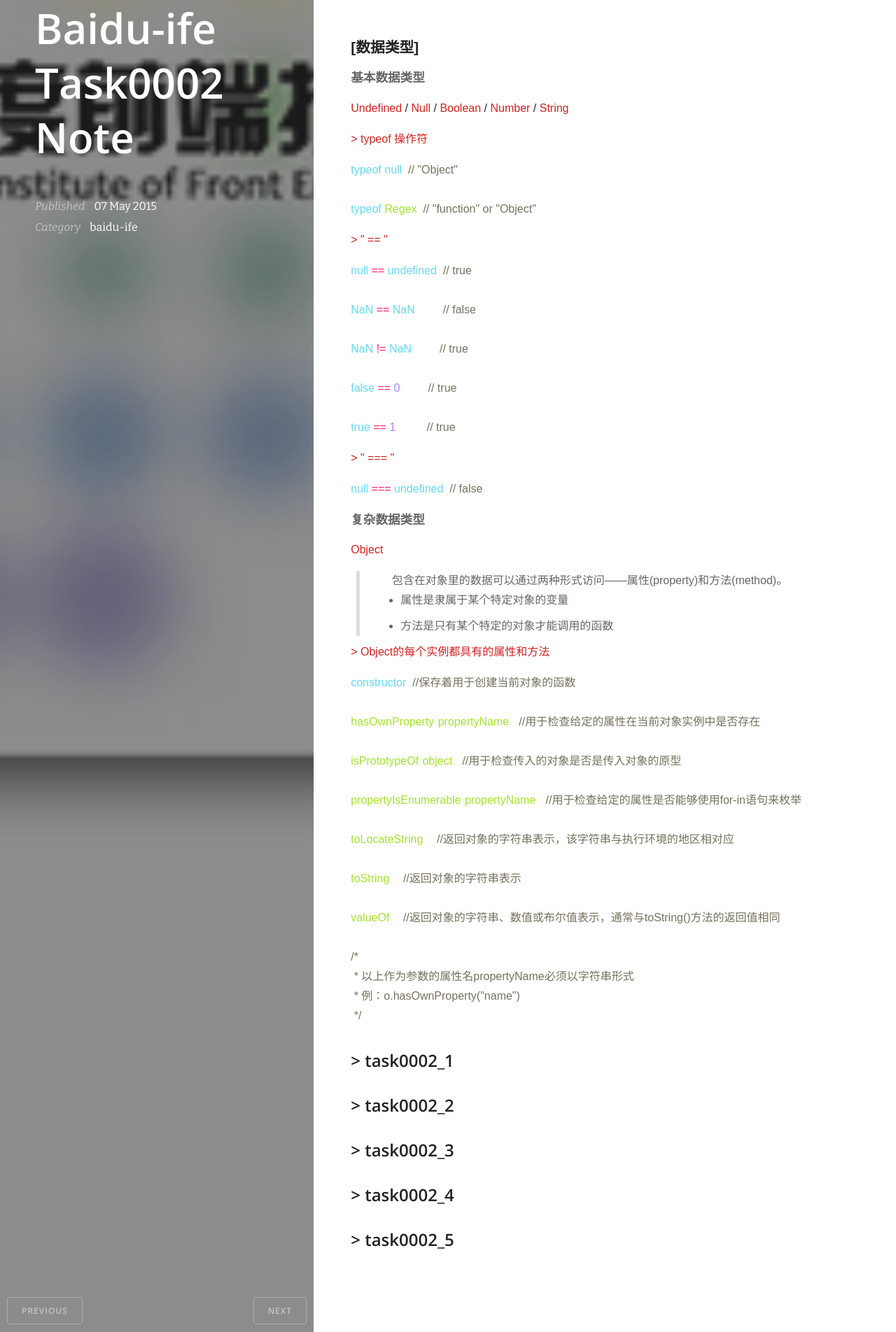
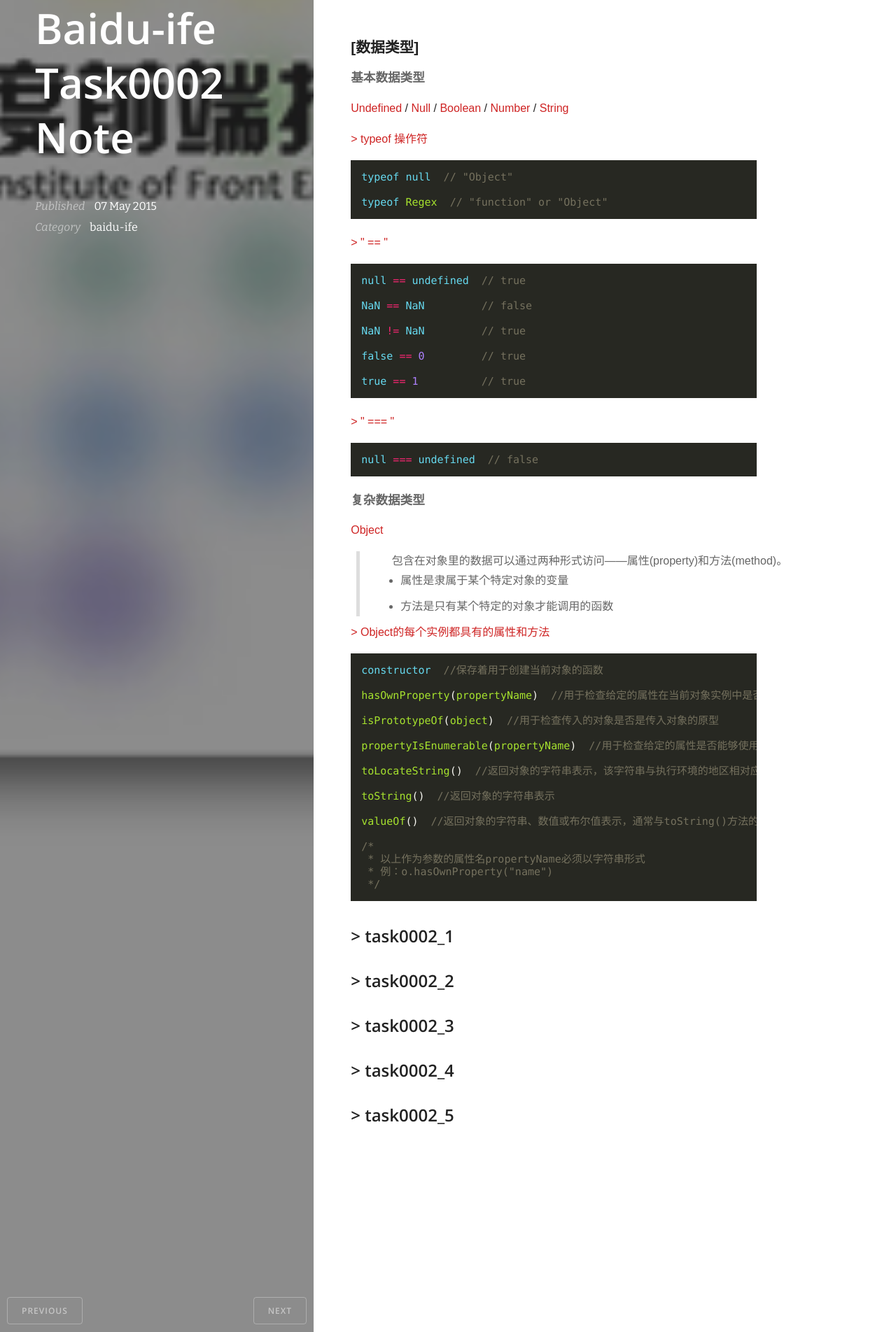
Before and after one commit to ch1oechao/ch1oechao.github.io, a Jekyll site: the page built from _posts/2015-05-07-baidu-ife-task0002-Note.html, in a window 1280 px wide. Shown: the part 1555-3459 px from the top of the page at 70% size. Built offline with Jekyll 4.4.1, drawn with Linux system fonts in a browser that asks for light colours; nearby versions of some CDN libraries; Markdown is read by kramdown in place of the engine named in the settings.

Commit message:
fix highlight

```diff
--- a/assets/css/monikai.css
+++ b/assets/css/monikai.css
@@ -1,3 +1,28 @@
+.highlight {
+    overflow: hidden;
+
+    background: #272822;
+    font-size: 15px;
+    line-height: 18px;
+    font-family: 'Mircosoft Yahei','consolas',arial, Serif;
+    padding: 15px;
+    margin-top: 10px;
+    margin-bottom: 20px;
+    color: #FFF;
+
+    clear: both; /* 清除左右浮动 */
+    width: 580px; /* 必须定义宽度 */
+    word-break: break-word; /* 文本行的任意字内断开 */
+    word-wrap: break-word; /* IE */
+    white-space: -moz-pre-wrap; /* Mozilla */
+    white-space: -hp-pre-wrap; /* HP printers */
+    white-space: -o-pre-wrap; /* Opera 7 */
+    white-space: -pre-wrap; /* Opera 4-6 */
+    white-space: pre; /* CSS2 */
+    white-space: pre-wrap; /* CSS 2.1 */
+    white-space: pre-line; /* CSS 3 (and 2.1 as well, actually) */
+}
+
 .highlight .hll { background-color: #49483e }
 .highlight .c { color: #75715e } /* Comment */
 .highlight .err { color: #960050; background-color: #1e0010 } /* Error */
```
